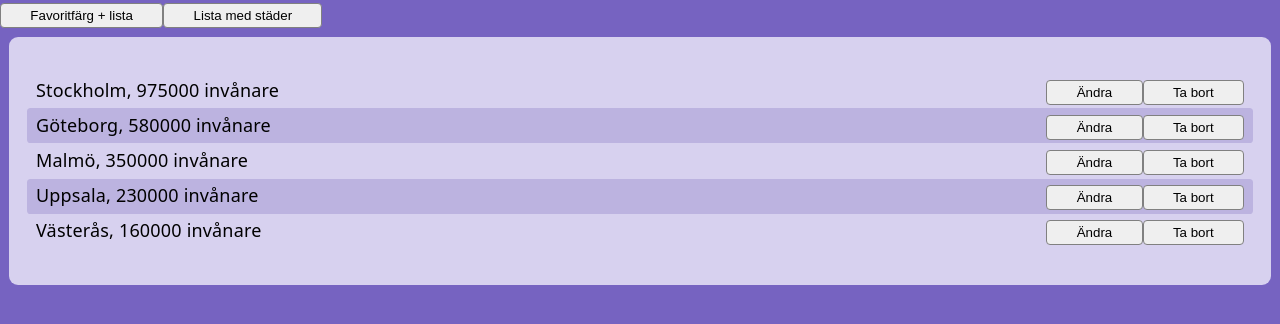
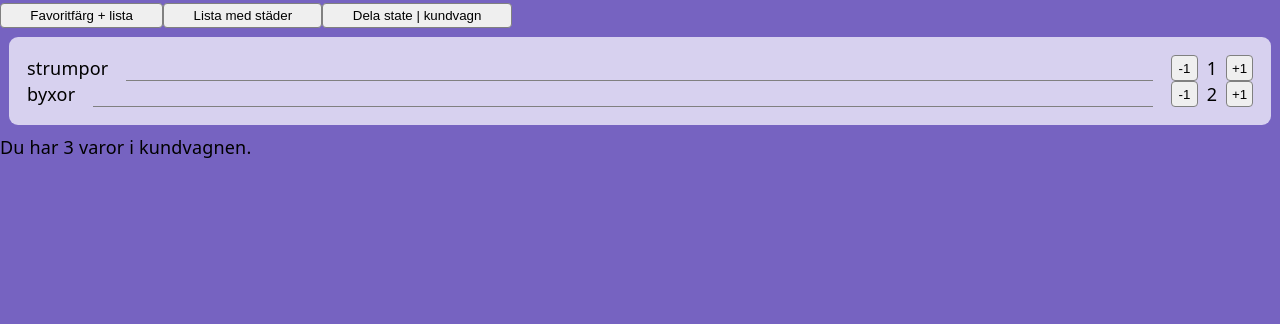
Before and after one commit to ha-fed25-jsf/04-list-exercises, a React (Vite) app: page / in a window 1280 px wide. Shown: the top 324 px of the page. Built offline with nearby package versions, Linux system fonts and the light colour scheme.

Commit message:
Shopping cart shared state

```diff
--- a/src/App.jsx
+++ b/src/App.jsx
@@ -2,22 +2,25 @@ import { useState } from 'react'
 import "./App.css";
 import ColorSettings from './components/ColorSettings.jsx'
 import CityList from './components/cityList/CityList.jsx';
+import ShoppingCart from './components/cart/ShoppingCart.jsx';
 import { cities } from './data/cities.js';
 
-const COLORS = 'color-settings', CITIES = 'city-list'
+const COLORS = 'color-settings', CITIES = 'city-list', CART = 'shopping-cart'
 
 function App() {
-	const [view, setView] = useState(CITIES)
+	const [view, setView] = useState(CART)
 
 	return (
 		<>
 			<header>
 				<button onClick={() => setView(COLORS)}> Favoritfärg + lista </button>
 				<button onClick={() => setView(CITIES)}> Lista med städer </button>
+				<button onClick={() => setView(CART)}> Dela state | kundvagn </button>
 			</header>
 
 			{view === COLORS && <ColorSettings />}
 			{view === CITIES && <CityList data={cities} />}
+			{view === CART && <ShoppingCart />}
 		</>
 	);
 }
--- /dev/null
+++ b/src/components/cart/CartItem.jsx
@@ -0,0 +1,18 @@
+
+const CartItem = ({ item, modifyAmount }) => {
+	// console.log('CartItem: item.name=', item.name, '   item=', item)
+
+	return (
+		<div className="cart-item">
+			{item.product.name}
+			<span className="separator"></span>
+			<div className="amount-container">
+			<button onClick={() => modifyAmount(item.id, -1)}> -1 </button>
+			{item.amount}
+			<button onClick={() => modifyAmount(item.id, +1)}> +1 </button>
+			</div>
+		</div>
+	)
+}
+
+export default CartItem
--- /dev/null
+++ b/src/components/cart/ShoppingCart.css
@@ -0,0 +1,21 @@
+.cart-item {
+	display: flex;
+	justify-content: space-between;
+	gap: 1em;
+
+
+	button {
+		padding: 0.2em 0em;
+		width: 2em;
+	}
+
+	.separator {
+		border-bottom: 1px solid gray;
+		flex-grow: 1;
+	}
+
+	.amount-container {
+		display: flex;
+		gap: 0.5em;
+	}
+}
--- /dev/null
+++ b/src/components/cart/ShoppingCart.jsx
@@ -0,0 +1,33 @@
+import { useState } from 'react'
+import CartItem from './CartItem.jsx'
+import './ShoppingCart.css'
+
+const defaultCart = [
+	{ id: 1, product: { name: 'strumpor' }, amount: 1 },
+	{ id: 2, product: { name: 'byxor' }, amount: 2 }
+]
+
+const ShoppingCart = () => {
+	const [items, setItems] = useState(defaultCart)
+
+	const modifyAmount = (id, diff) => setItems(items.map(
+		item => item.id === id ? { ...item, amount: item.amount + diff } : item
+	))
+
+	// Räknas ut baserat på state - ska inte vara egen state-variabel
+	let totalCount = 0
+	items.forEach(item => totalCount += item.amount)
+
+	return (
+		<div className="shopping-cart">
+			<section>
+			{items.map(item => (
+				<CartItem key={item.id} item={item} modifyAmount={modifyAmount} />
+			))}
+			</section>
+			<p> Du har {totalCount} varor i kundvagnen. </p>
+		</div>
+	)
+}
+
+export default ShoppingCart
```
